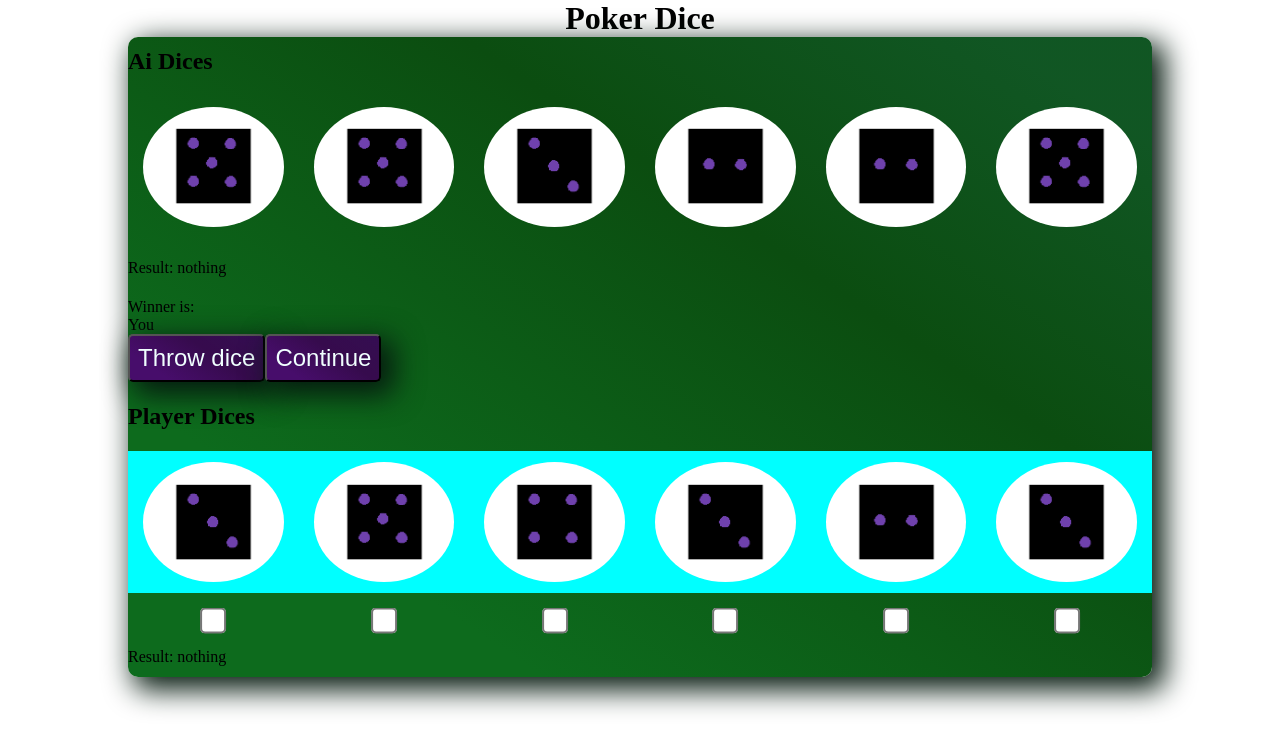
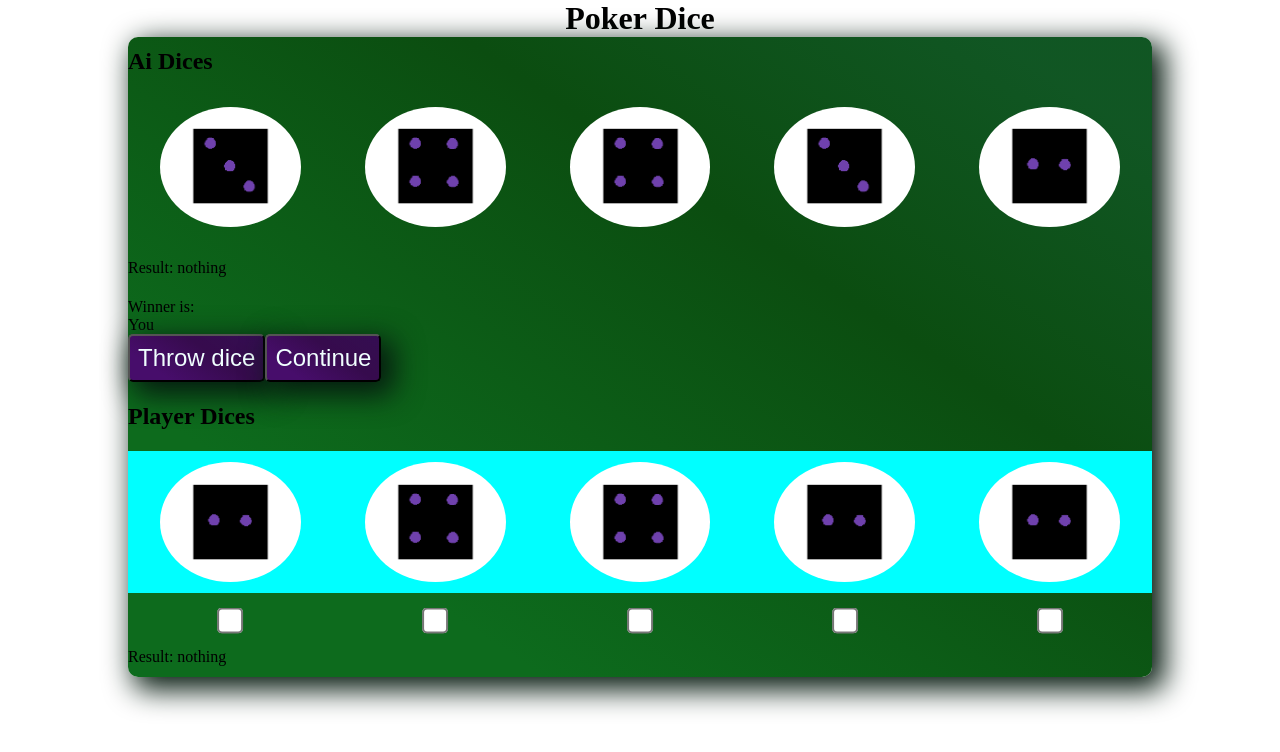
Before and after one commit to adamWatch/pokerdice, a React (Create React App) app: page / in a window 1280 px wide. Both pictures are taken after a click on the button "Throw Dice". Shown: the top 752 px of the page. Built offline with nearby package versions, Linux system fonts and the light colour scheme.

Commit message:
add second throw and cut one dice

```diff
--- a/src/components/Board/Board.tsx
+++ b/src/components/Board/Board.tsx
@@ -10,7 +10,7 @@ export function Board() {
   const [resultPl, setResultPl] = useState('nothing');
   const [listOfDicesAi, setListOfDicesAi] = useState<number[]>([]);
   const [resultAi, setResultAi] = useState('nothing');
-  const [tickFieldValues, setTickFieldValues] = useState<boolean[]>([false, false, false, false, false, false]);
+  const [tickFieldValues, setTickFieldValues] = useState<boolean[]>([false, false, false, false, false]);
   const handleTickFieldChange = (index:number) => {
     const newTickFieldValues = [...tickFieldValues];
     newTickFieldValues[index] = !newTickFieldValues[index];
@@ -18,6 +18,7 @@ export function Board() {
   };
   const [money, setMoney] = useState(100);
   const [bet, setBet] = useState(1);
+
   const handleBetChange = (event: React.ChangeEvent<HTMLInputElement>) => {
     let stake = Number(event.target.value);
     if (stake > money) {
@@ -27,25 +28,54 @@ export function Board() {
     }
     setBet(stake);
   };
+
+  const handleListOfDicesPl = (listOfIndex:number[] = [], listOfThrowedDices:number[] = []) => {
+    const newListOfPlayerDices = [...listOfDicesPl];
+
+    listOfIndex.map((indexDice, index) => {
+      newListOfPlayerDices[indexDice] = listOfThrowedDices[index];
+      return;
+    });
+    console.log(newListOfPlayerDices, 'newlist');
+    console.log(listOfDicesPl, 'listodDicespl');
+    return newListOfPlayerDices;
+  };
+
   const closeBetting = () => {
     setIsBetting(false);
   };
-  const throwDices = (amountOfDices:6) => {
+
+  const throwDices = (amountOfDices:number) => {
     const listOfDices = [];
     for (let i = 0; i < amountOfDices; i++) {
-      const dice = Math.floor(Math.random() * 6) + 1;
+      const dice = Math.floor(Math.random() * 5) + 1;
       listOfDices.push(dice);
     }
     console.log(listOfDices);
     return listOfDices;
   };
   const throwAfterSetStake = () => {
-    const listOfDicesPl = throwDices(6);
-    const listOfDicesAi = throwDices(6);
-    setListOfDicesPl(listOfDicesPl);
-    setListOfDicesAi(listOfDicesAi);
+    const listOfDicesPlIn = throwDices(5);
+    const listOfDicesAiIn = throwDices(5);
+    setListOfDicesPl(listOfDicesPlIn);
+    setListOfDicesAi(listOfDicesAiIn);
     setMoney(money - bet);
     closeBetting();
+  };
+  const secondThrow = () => {
+    const listOfIndexDicesPl = tickFieldValues.map((tickFieldValue, index) => {
+      if (tickFieldValue) {
+        return index;
+      }
+      return -1;
+    }).filter((index) => index !== -1);
+
+    if (listOfIndexDicesPl.length === 0) return;
+    // throw selected dices
+    const listOfDicesPlIn = throwDices(listOfIndexDicesPl.length);
+    console.log(listOfDicesPlIn);
+    const newListOfPlayerDices = handleListOfDicesPl(listOfIndexDicesPl, listOfDicesPlIn);
+    setListOfDicesPl(newListOfPlayerDices);
   };
   console.log(listOfDicesPl);
   if (isBetting) {
@@ -86,7 +116,7 @@ export function Board() {
           <span>You</span>
         </div>
         <div className="button__container">
-          <button className="btn" type="button">Throw dice</button>
+          <button className="btn" type="button" onClick={secondThrow}>Throw dice</button>
           <button className="btn" type="button">Continue</button>
         </div>
       </div>
```
